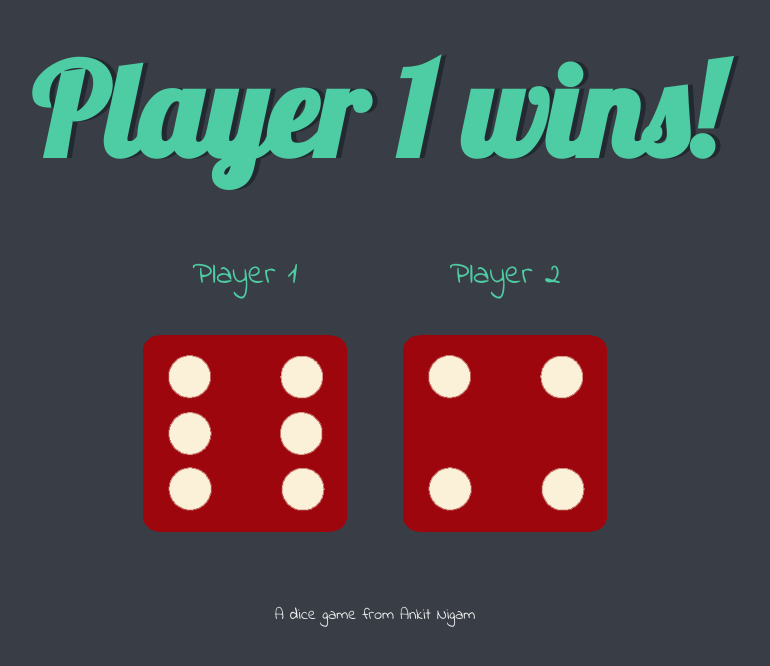
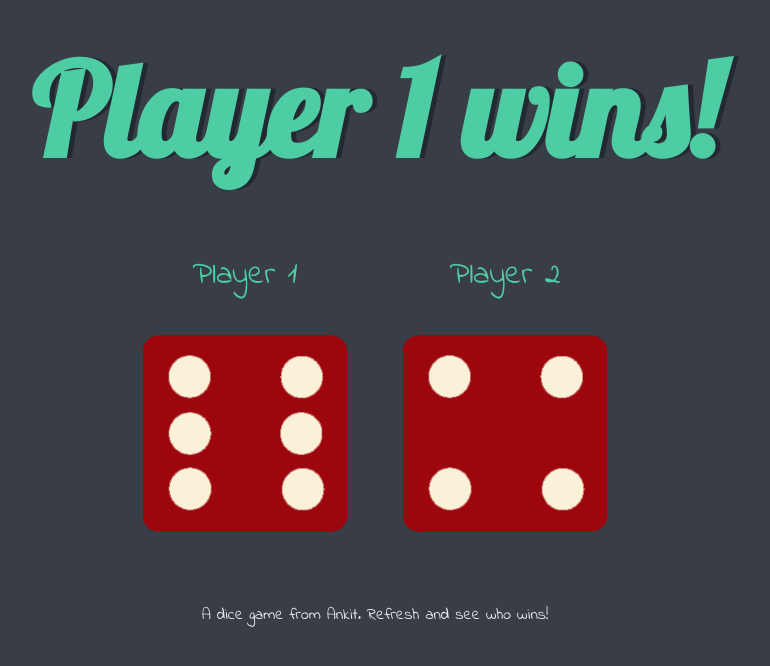
Before and after one commit to aan-21/TheDiceGame, a plain HTML site: page index.html in a window 1280 px wide. Shown: the whole page, without its empty margins (265-1035 px from the left). Drawn offline with Linux system fonts and the light colour scheme.

Commit message:
changed footer

```diff
--- a/index.html
+++ b/index.html
@@ -28,6 +28,6 @@
   </body>
 
   <footer>
-    A dice game from Ankit Nigam
+    A dice game from Ankit. Refresh and see who wins!
   </footer>
 </html>
```
